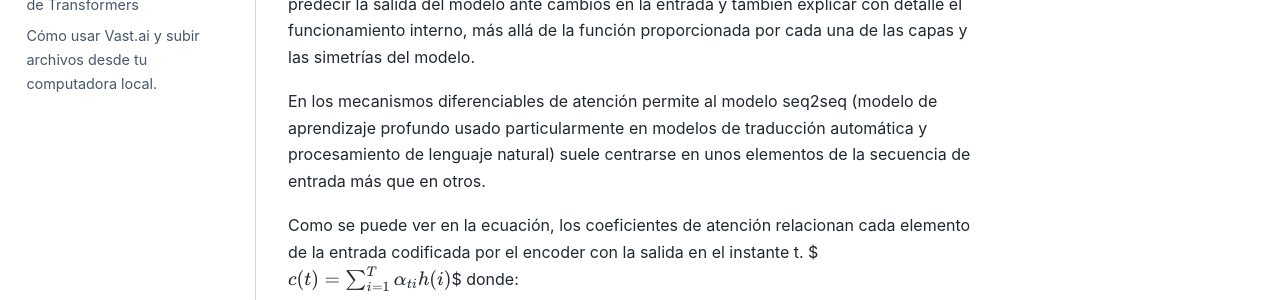
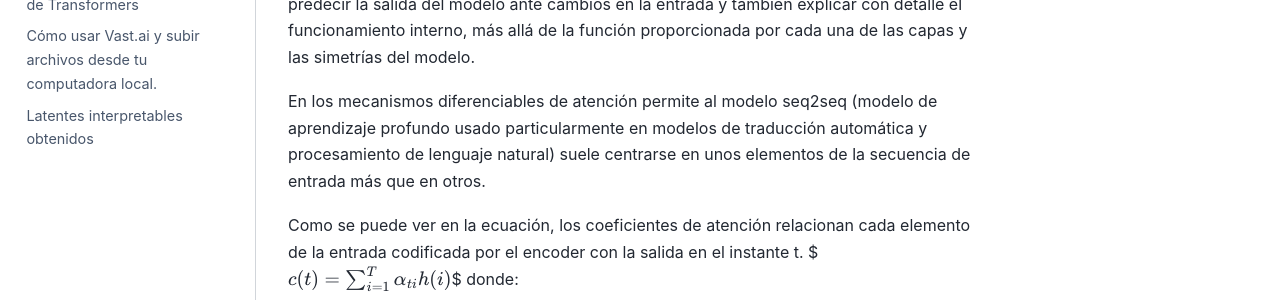
Before and after one commit to mech-interp-uam/mech-interp, a Jupyter Book: the page built from book/introduccion.ipynb, in a window 1280 px wide. Shown: the part 471-771 px from the top of the page. Built offline with Jupyter Book 1.0.4 settings and Sphinx 7.4.7 and the Sphinx Book theme 1.1.4, drawn with Linux system fonts in a browser that asks for light colours; pages that are not in the unit, such as notebooks, are missing from menus; part of the change alters nothing that is shown.

```diff
--- a/book/_toc.yml
+++ b/book/_toc.yml
@@ -12,3 +12,4 @@ chapters:
 - file: expli_llama
 - file: tuto-scrip
 - file: extraer_mlp8_hf
+- file: resultados
```
Also changed, not shown: book/latent-517-optimality.png (added), book/resultados.ipynb (added).
